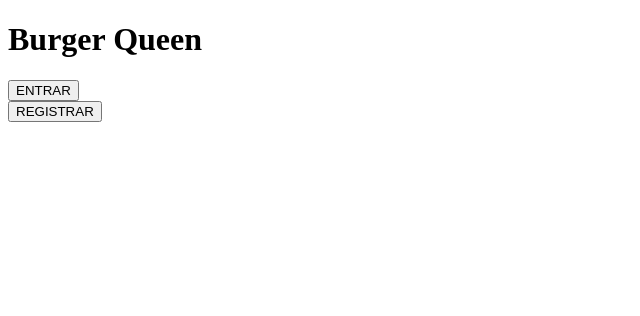
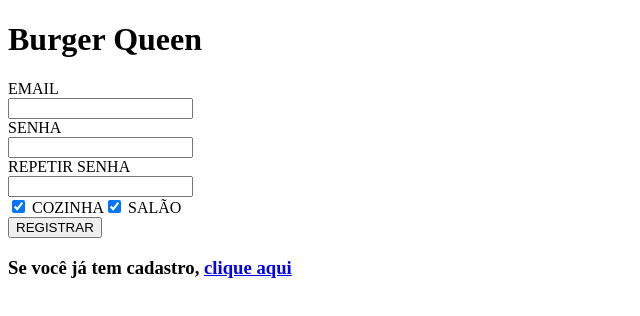
Before and after one commit to RoadToFullstackDevelopment/burger-queen, a React (Create React App) app in the folder client/: page /register in a window 1280 px wide. Before the commit this address led to /. Shown: the top 316 px of the page, without its empty margins (0-640 px from the left). Built offline with nearby package versions, Linux system fonts and the light colour scheme.

Commit message:
Modificação nas rotas do aplicativo

```diff
--- a/client/src/App.js
+++ b/client/src/App.js
@@ -13,8 +13,8 @@ const App = () => {
       <div className="App">
         <Switch>
           <Route path="/" component={Main} exact />
-          <SecretRoute exact path="/register" component={Register} />
-          <SecretRoute exact path="/login" component={Login} />
+          <Route path="/register" component={Register} />
+          <Route path="/login" component={Login} />
           <SecretRoute exact path="/kitchen" component={Kitchen} />
           <SecretRoute exact path="/salon" component={Salon} />
         </Switch>
```
